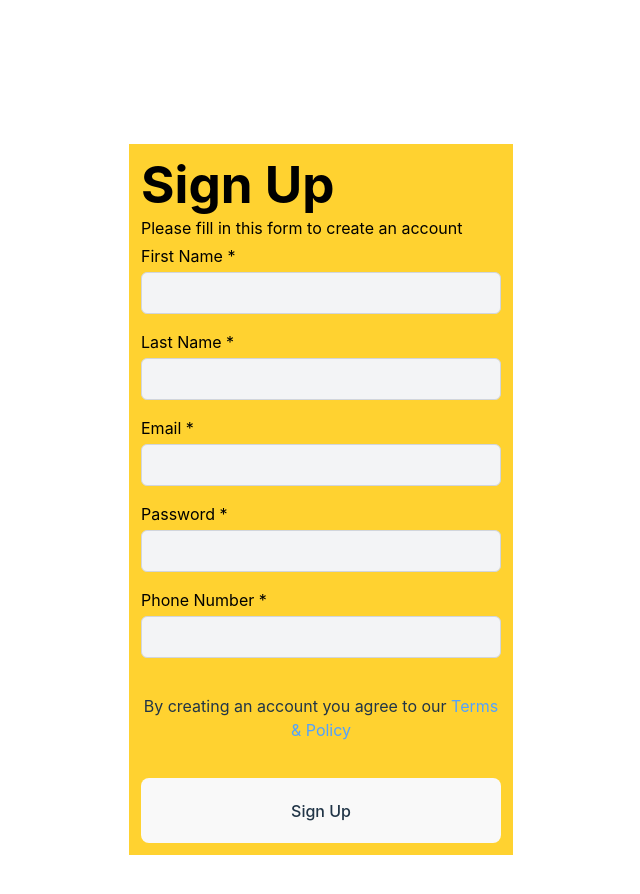
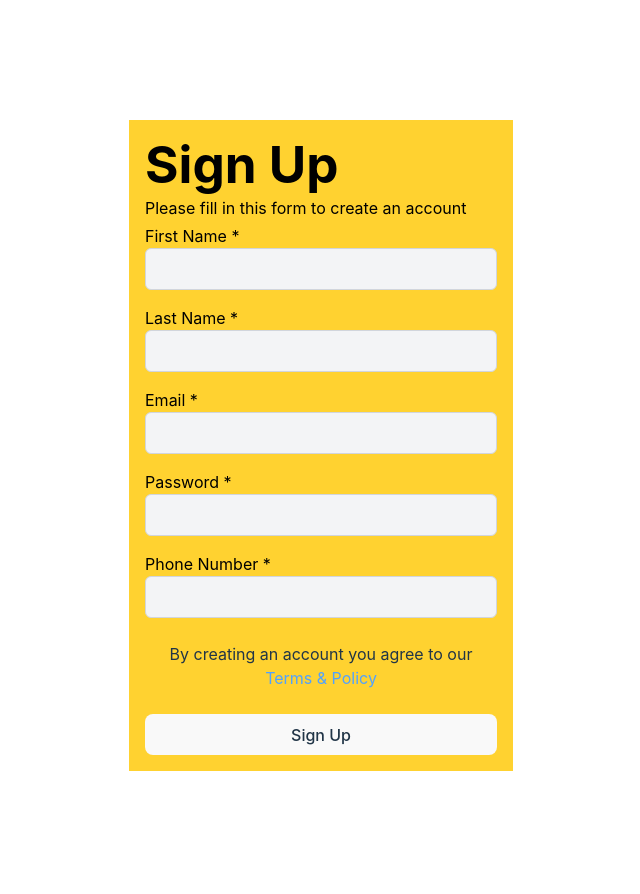
Before and after one commit to nikhil-kamboj420/React.js_HOOKS_, a React (Vite) app: page / in a window 1280 px wide. Shown: the part 780-1674 px from the top of the page, without its empty margins (319-959 px from the left). Built offline with nearby package versions, Linux system fonts and the light colour scheme.

Commit message:
organize folder structure

```diff
--- a/src/App.jsx
+++ b/src/App.jsx
@@ -1,22 +1,24 @@
 import "./App.css";
-import { Challenge } from "./components/hooks/Challenge";
-import { LiftStateUp } from "./components/hooks/LiftStateUp";
-import { ToggleSwich } from "./components/hooks/ToggleSwich";
-import { UseState } from "./components/hooks/UseState";
-import { UseStateObject } from "./components/hooks/UseStateObject";
-import { LoginForm } from "./components/LoginForm";
-import { RegisterationForm } from "./components/RegisterationForm";
+import { Challenge } from "./components/hooks/useState/Challenge";
+import { Counter } from "./components/hooks/useState/Counter";
+import { LiftStateUp } from "./components/hooks/useState/LiftStateUp";
+import { LoginForm } from "./components/hooks/useState/LoginForm";
+import { RegistrationForm } from "./components/hooks/useState/RegistrationForm";
+import { ToggleSwich } from "./components/hooks/useState/ToggleSwich";
+import { UseStateObject } from "./components/hooks/useState/UseStateObject";
+
+
 
 function App() {
   return (
     <>
-      <LoginForm />
-      <RegisterationForm />
-      <Challenge />
-      <UseState />
-      <UseStateObject />
-      <LiftStateUp />
-      <ToggleSwich />
+      <LoginForm/>
+      <RegistrationForm/>
+      <Challenge/>
+      <Counter/>
+      <UseStateObject/>
+      <LiftStateUp/>
+      <ToggleSwich/>
     </>
   );
 }
--- a/src/components/hooks/UseState.jsx
+++ b/src/components/hooks/useState/Counter.jsx
@@ -1,7 +1,7 @@
 
 import { useState } from 'react'
 
-export const UseState = () => {
+export const Counter = () => {
   const [count, setCount] = useState(0)
 
   return (
--- a/src/components/RegisterationForm.jsx
+++ b/src/components/hooks/useState/RegistrationForm.jsx
@@ -1,6 +1,6 @@
 import { useState } from "react";
 
-export const RegisterationForm = () => {
+export const RegistrationForm = () => {
   const [user, setUser] = useState({});
 
   //* handle inputValue
@@ -19,14 +19,14 @@ export const RegisterationForm = () => {
 
   return (
     <div className=" h-[100vh] max-w-[100vw] ">
-      <div className="lg:max-w-[30vw] bg-amber-300 min-h-[60vh] max-w-[50vw] m-auto mt-7 p-3">
+      <div className="lg:max-w-[30vw] bg-amber-300 min-h-[60vh] max-w-[80vw] m-auto mt-1 p-4">
         <h1 className="text-black text-left text-xl  font-bold">Sign Up</h1>
         <p className="text-black text-left my-1">
           Please fill in this form to create an account
         </p>
 
         <form className="flex flex-col gap-4" onSubmit={(e) => handleFormSubmit(e)}>
-          <div className="flex flex-col gap-1">
+          <div className="flex flex-col">
             <label className="text-black text-left" htmlFor="firstName">
               First Name *
             </label>
@@ -39,7 +39,7 @@ export const RegisterationForm = () => {
               required
             />
           </div>
-          <div className="flex flex-col gap-1">
+          <div className="flex flex-col">
             <label className="text-black text-left" htmlFor="lastName">
               Last Name *
             </label>
@@ -52,7 +52,7 @@ export const RegisterationForm = () => {
               required
             />
           </div>
-          <div className="flex flex-col gap-1">
+          <div className="flex flex-col">
             <label className="text-black text-left" htmlFor="email">
               Email *
             </label>
@@ -65,7 +65,7 @@ export const RegisterationForm = () => {
               required
             />
           </div>
-          <div className="flex flex-col gap-1">
+          <div className="flex flex-col">
             <label className="text-black text-left" htmlFor="password">
               Password *
             </label>
@@ -78,7 +78,7 @@ export const RegisterationForm = () => {
               required
             />
           </div>
-          <div className="flex flex-col gap-1">
+          <div className="flex flex-col">
             <label className="text-black text-left" htmlFor="phoneNumber">
               Phone Number *
             </label>
@@ -91,11 +91,11 @@ export const RegisterationForm = () => {
               required
             />
           </div>
-          <p className="my-5">
+          <p className="my-2">
           By creating an account you agree to our{" "}
           <span className="text-blue-400">Terms & Policy</span>
         </p>
-        <button type="submit">Sign Up</button>
+        <button className="h-1.5 flex  justify-center items-center" type="submit">Sign Up</button>
         </form>
       </div>
     </div>
--- a/src/components/hooks/ToggleSwich.jsx
+++ b/src/components/hooks/useState/ToggleSwich.jsx
@@ -1,5 +1,5 @@
 import { useState } from "react";
-import "./hook-css/toggle-swich.css"
+import "../hook-css/toggle-swich.css"
 
 export const ToggleSwich = ()=>{
     const [isOn, setIsOn] = useState(false);
```
Also changed, not shown: src/components/hooks/useState/Challenge.jsx (renamed from src/components/hooks/Challenge.jsx), src/components/hooks/useState/LiftStateUp.jsx (renamed from src/components/hooks/LiftStateUp.jsx), src/components/hooks/useState/LoginForm.jsx (renamed from src/components/LoginForm.jsx), src/components/hooks/useState/UseStateObject.jsx (renamed from src/components/hooks/UseStateObject.jsx), 1 other file (tests, documents, lock files or other folders).
